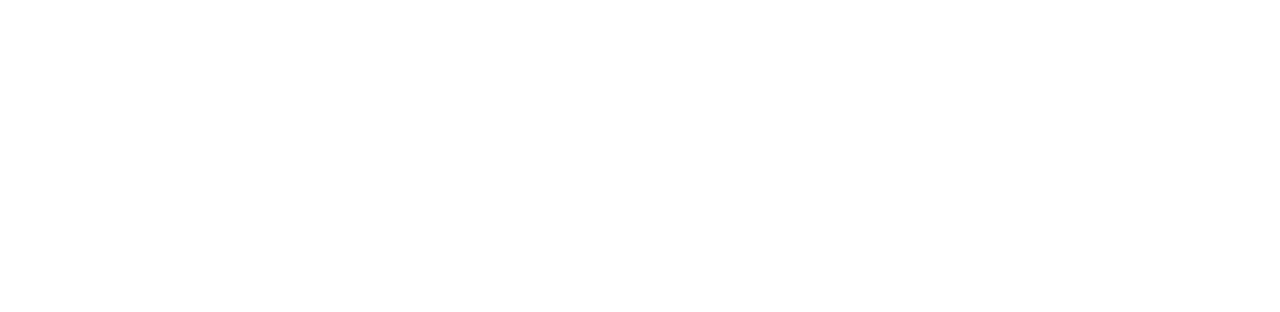
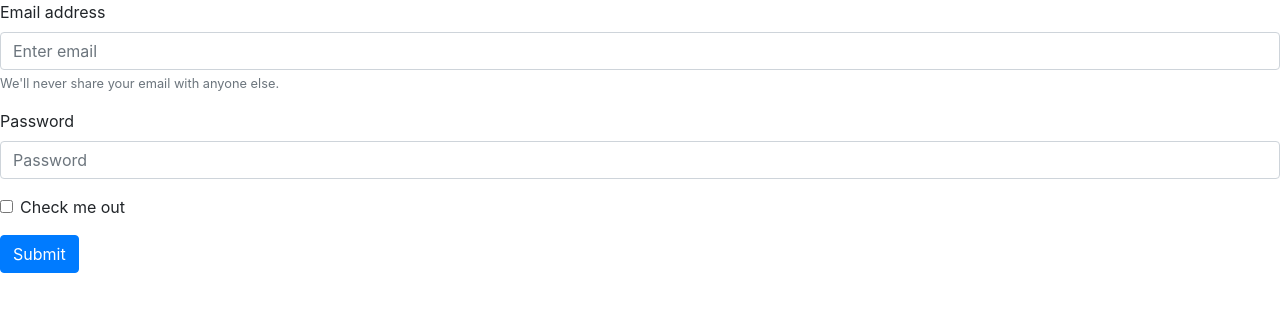
Before and after one commit to tehaa/hassantuk-reprting-wireframe, an Angular app: page / in a window 1280 px wide. Shown: the top 312 px of the page. Built offline with nearby package versions, Linux system fonts and the light colour scheme.

Commit message:
install bootstrap ang login page

```diff
--- a/angular.json
+++ b/angular.json
@@ -24,7 +24,9 @@
               "src/assets"
             ],
             "styles": [
-              "src/styles.css"
+              "src/styles.css",
+              "./node_modules/bootstrap/dist/css/bootstrap.min.css"
+
             ],
             "scripts": []
           },
--- a/src/app/app-routing.module.ts
+++ b/src/app/app-routing.module.ts
@@ -1,8 +1,12 @@
+import { LoginComponent } from './login/login.component';
 import { NgModule } from '@angular/core';
 import { Routes, RouterModule } from '@angular/router';
 
 
-const routes: Routes = [];
+const routes: Routes = [
+  {path: "login" ,component :LoginComponent},
+  {path: "" ,component :LoginComponent},
+];
 
 @NgModule({
   imports: [RouterModule.forRoot(routes)],
--- a/src/app/app.module.ts
+++ b/src/app/app.module.ts
@@ -6,7 +6,7 @@
 import { LoginComponent } from './login/login.component';
 import { HomePageComponent } from './home-page/home-page.component';
 import { ReportingComponent } from './reporting/reporting.component';
-
+import {NgbModule} from '@ng-bootstrap/ng-bootstrap';
 @NgModule({
   declarations: [
     AppComponent,
@@ -16,7 +16,7 @@
   ],
   imports: [
     BrowserModule,
-    AppRoutingModule
+    AppRoutingModule,NgbModule
   ],
   providers: [],
   bootstrap: [AppComponent]
--- a/src/app/login/login.component.html
+++ b/src/app/login/login.component.html
@@ -1 +1,16 @@
-<p>login works!</p>
+<form>
+    <div class="form-group">
+      <label for="exampleInputEmail1">Email address</label>
+      <input type="email" class="form-control" id="exampleInputEmail1" aria-describedby="emailHelp" placeholder="Enter email">
+      <small id="emailHelp" class="form-text text-muted">We'll never share your email with anyone else.</small>
+    </div>
+    <div class="form-group">
+      <label for="exampleInputPassword1">Password</label>
+      <input type="password" class="form-control" id="exampleInputPassword1" placeholder="Password">
+    </div>
+    <div class="form-group form-check">
+      <input type="checkbox" class="form-check-input" id="exampleCheck1">
+      <label class="form-check-label" for="exampleCheck1">Check me out</label>
+    </div>
+    <button type="submit" class="btn btn-primary">Submit</button>
+  </form>
```
